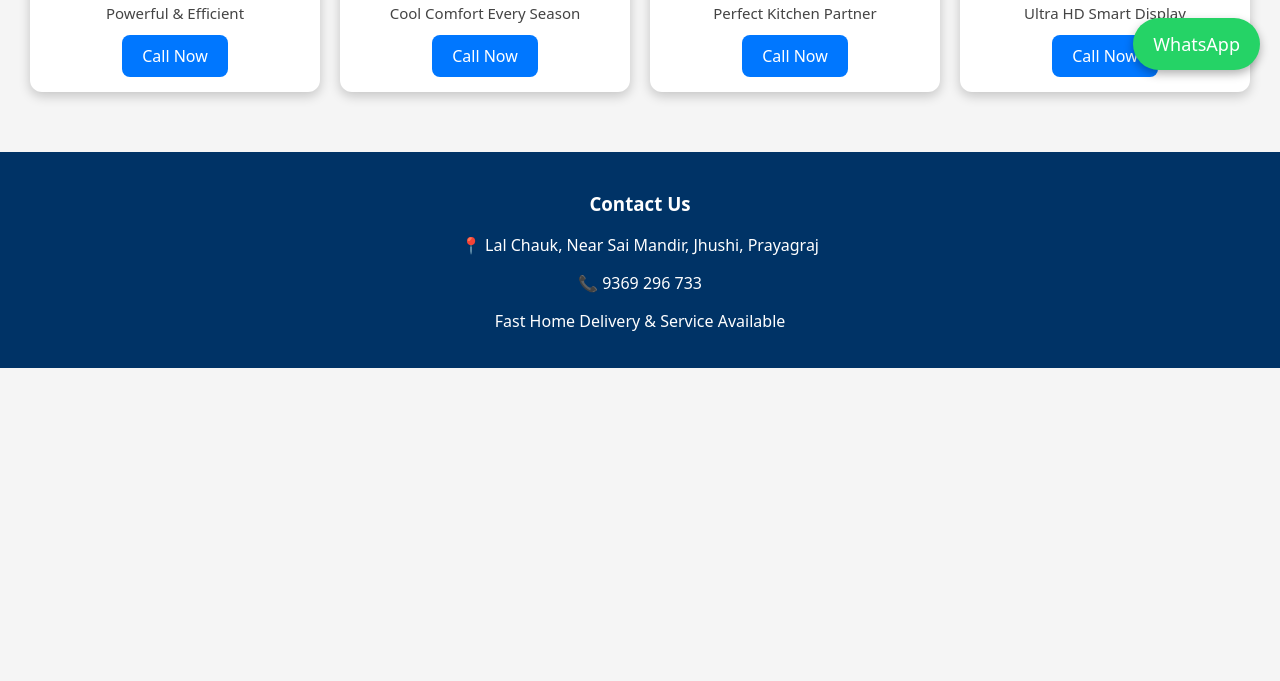
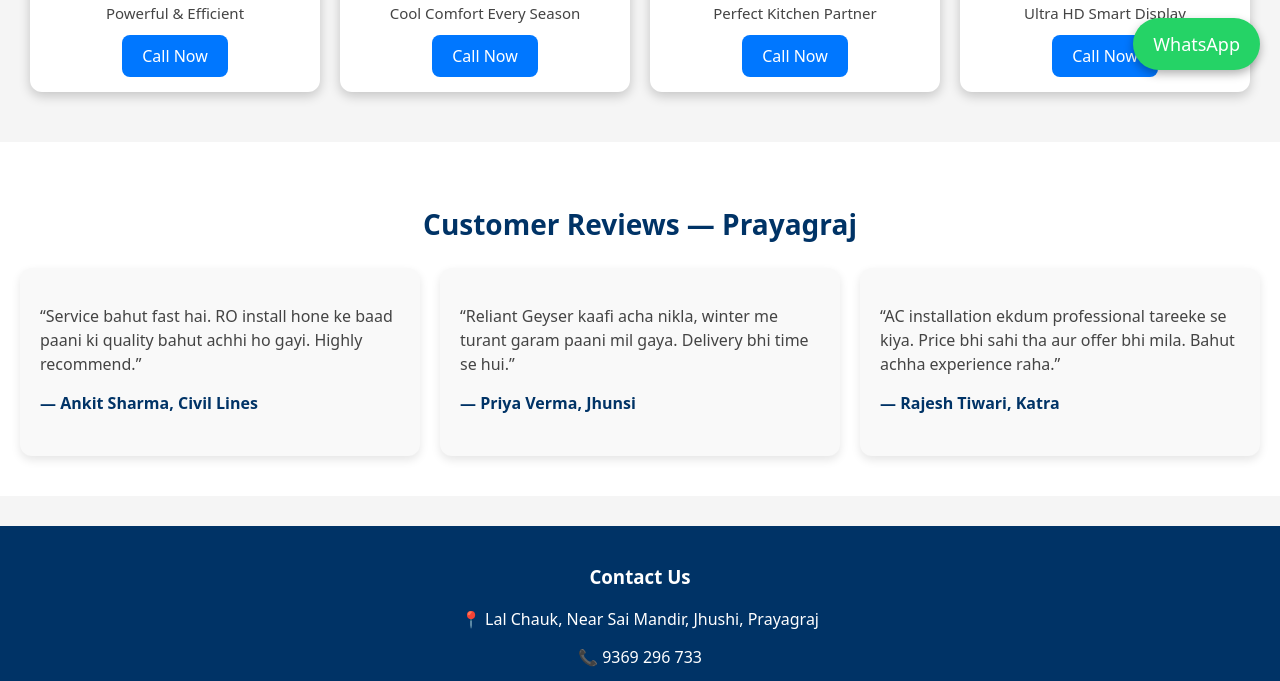
Before and after one commit to forareasonthala098-lgtm/RELIANT-DIGITAL-, a plain HTML site: page index.html in a window 1280 px wide. Shown: the part 710-1391 px from the top of the page. Before the commit the page ends 1078 px from the top, so only its background shows below. Drawn offline with Linux system fonts and the light colour scheme.

Commit message:
Update index.html

```diff
--- a/index.html
+++ b/index.html
@@ -141,7 +141,30 @@
       <a href="tel:9369296733" class="btn">Call Now</a>
     </div>
   </section>
+<!-- Customer Reviews Section -->
+  <section id="reviews" style="background:#fff;padding:40px 20px;margin:20px 0;">
+    <h2 style="text-align:center;font-size:28px;color:#003366;margin-bottom:25px;">
+      Customer Reviews — Prayagraj
+    </h2>
+    <div style="display:grid;grid-template-columns:repeat(auto-fit,minmax(280px,1fr));gap:20px;">
 
+      <div style="background:#f9f9f9;border-radius:12px;box-shadow:0 4px 10px rgba(0,0,0,0.1);padding:20px;">
+        <p style="font-size:16px;color:#444;line-height:1.5;">“Service bahut fast hai. RO install hone ke baad paani ki quality bahut achhi ho gayi. Highly recommend.”</p>
+        <h4 style="margin-top:12px;color:#003366;">— Ankit Sharma, Civil Lines</h4>
+      </div>
+
+      <div style="background:#f9f9f9;border-radius:12px;box-shadow:0 4px 10px rgba(0,0,0,0.1);padding:20px;">
+        <p style="font-size:16px;color:#444;line-height:1.5;">“Reliant Geyser kaafi acha nikla, winter me turant garam paani mil gaya. Delivery bhi time se hui.”</p>
+        <h4 style="margin-top:12px;color:#003366;">— Priya Verma, Jhunsi</h4>
+      </div>
+
+      <div style="background:#f9f9f9;border-radius:12px;box-shadow:0 4px 10px rgba(0,0,0,0.1);padding:20px;">
+        <p style="font-size:16px;color:#444;line-height:1.5;">“AC installation ekdum professional tareeke se kiya. Price bhi sahi tha aur offer bhi mila. Bahut achha experience raha.”</p>
+        <h4 style="margin-top:12px;color:#003366;">— Rajesh Tiwari, Katra</h4>
+      </div>
+
+    </div>
+  </section>
   <!-- Footer -->
   <footer id="contact">
     <h3>Contact Us</h3>
```
